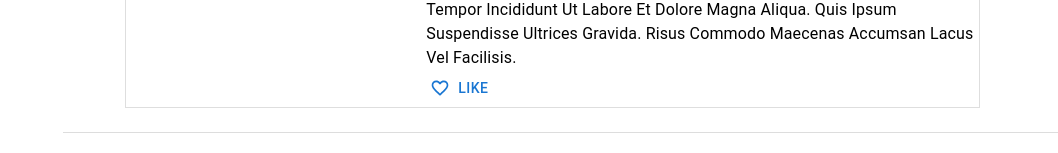
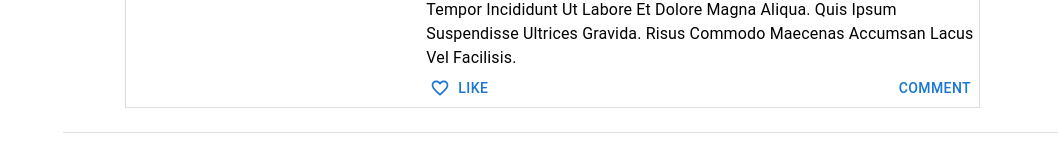
Before and after one commit to Rutubhimani28/Directory-Listing, a React (Create React App) app: page /my-listing/1 in a window 1280 px wide. Shown: the part 1825-1978 px from the top of the page, without its empty margins (222-1280 px from the left). Built offline with nearby package versions, Linux system fonts and the light colour scheme.

Commit message:
review rating

```diff
--- a/src/Pages/myListing/review.tsx
+++ b/src/Pages/myListing/review.tsx
@@ -93,6 +93,9 @@ const Review = () => {
                     gravida. Risus commodo maecenas accumsan lacus vel facilisis.</p>
                     <div style={{display:"flex",justifyContent:"space-between"}}> <Button variant="text" startIcon={<FavoriteBorderIcon />}>
                        Like
+                    </Button>
+                    <Button variant="text">
+                       Comment
                     </Button></div>
 
             </Grid>
```
